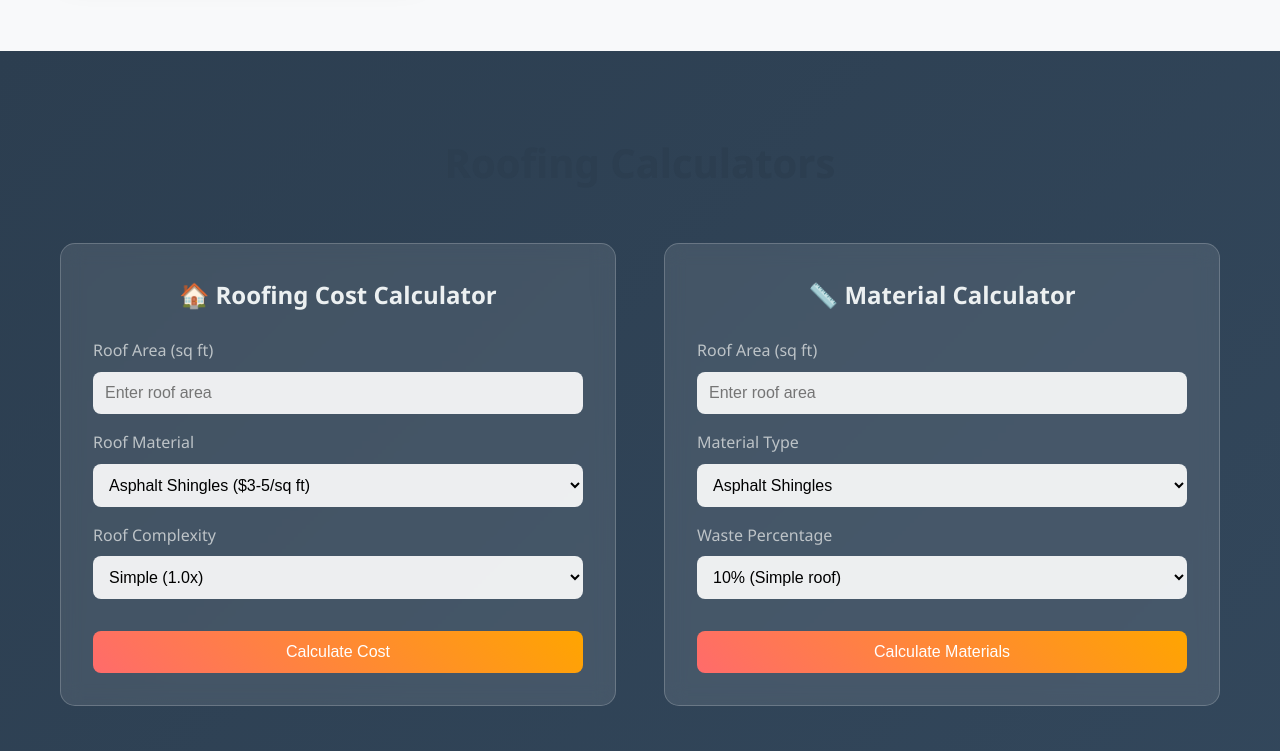
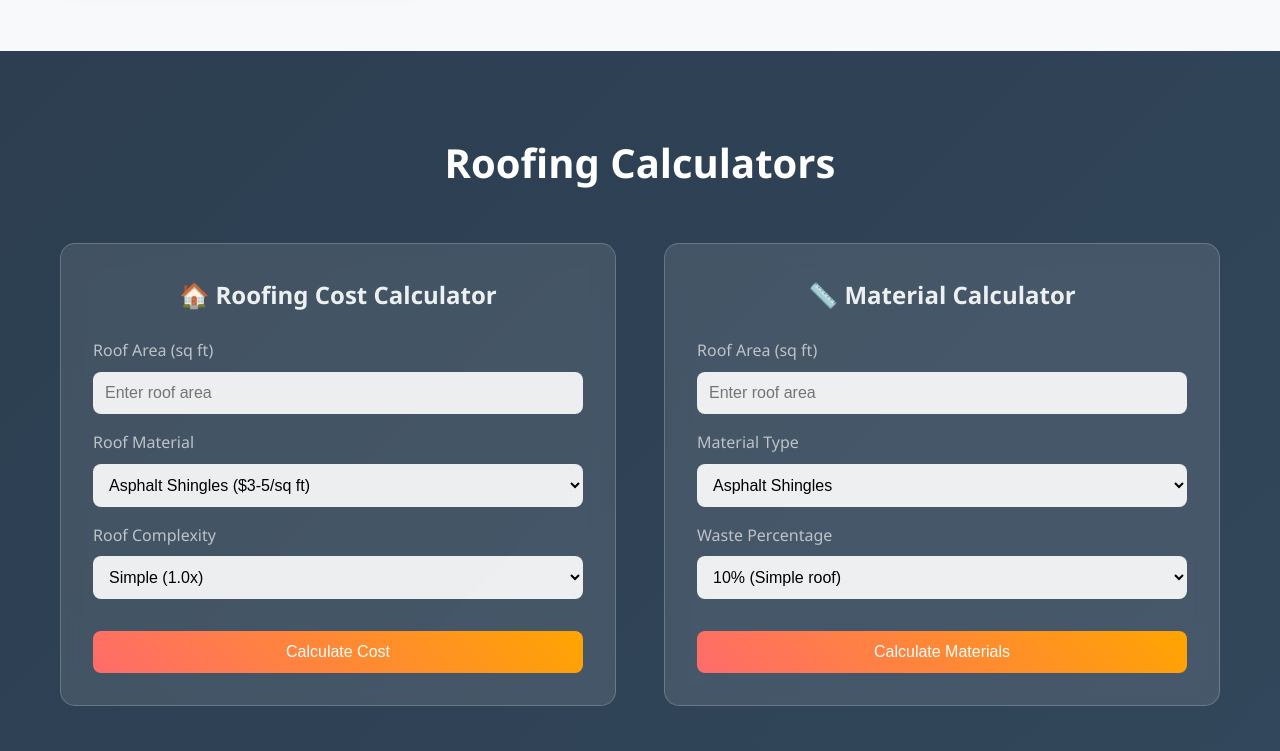
Before and after one commit to KaviRamasamy/Zuper-roofing, a plain HTML site: page index.html in a window 1280 px wide. Shown: the part 1580-2331 px from the top of the page. Drawn offline with Linux system fonts and the light colour scheme.

Commit message:
Update section-title-bgdark

```diff
--- a/index.html
+++ b/index.html
@@ -165,6 +165,9 @@
             font-size: 2.5rem;
             margin-bottom: 3rem;
             color: #2c3e50;
+        }
+         .section-title-bgdark {
+            color: #FFF;
         }
 
         .services-grid {
@@ -446,7 +449,7 @@
 
         <section id="calculators" class="calculator-section">
             <div class="container">
-                <h2 class="section-title">Roofing Calculators</h2>
+                <h2 class="section-title section-title-bgdark">Roofing Calculators</h2>
                 <div class="calculator-grid">
                     <div class="calculator">
                         <h3>🏠 Roofing Cost Calculator</h3>
@@ -592,7 +595,7 @@
 
         <section id="contact" class="contact">
             <div class="container">
-                <h2 class="section-title">Get Your Free Estimate</h2>
+                <h2 class="section-title section-title-bgdark">Get Your Free Estimate</h2>
                 <form class="contact-form">
                     <div class="form-group">
                         <input type="text" placeholder="Full Name" required>
```
